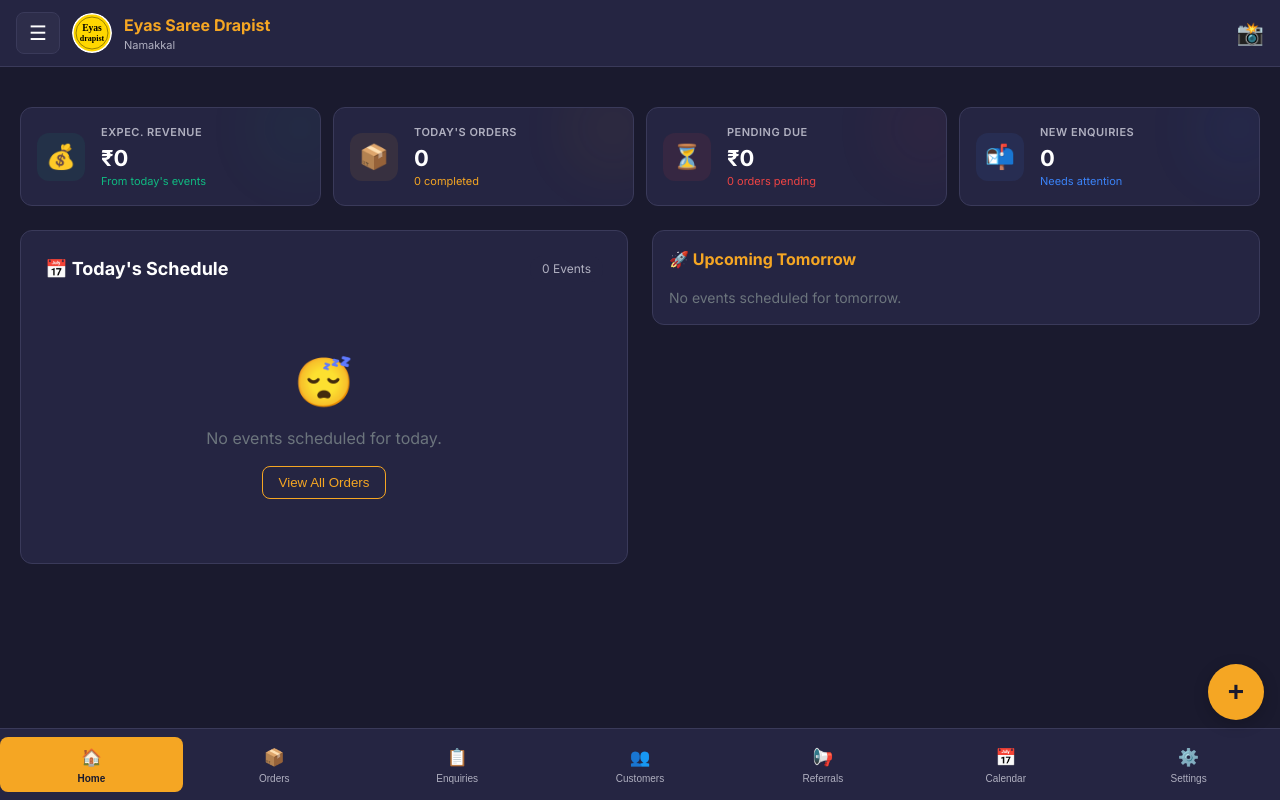
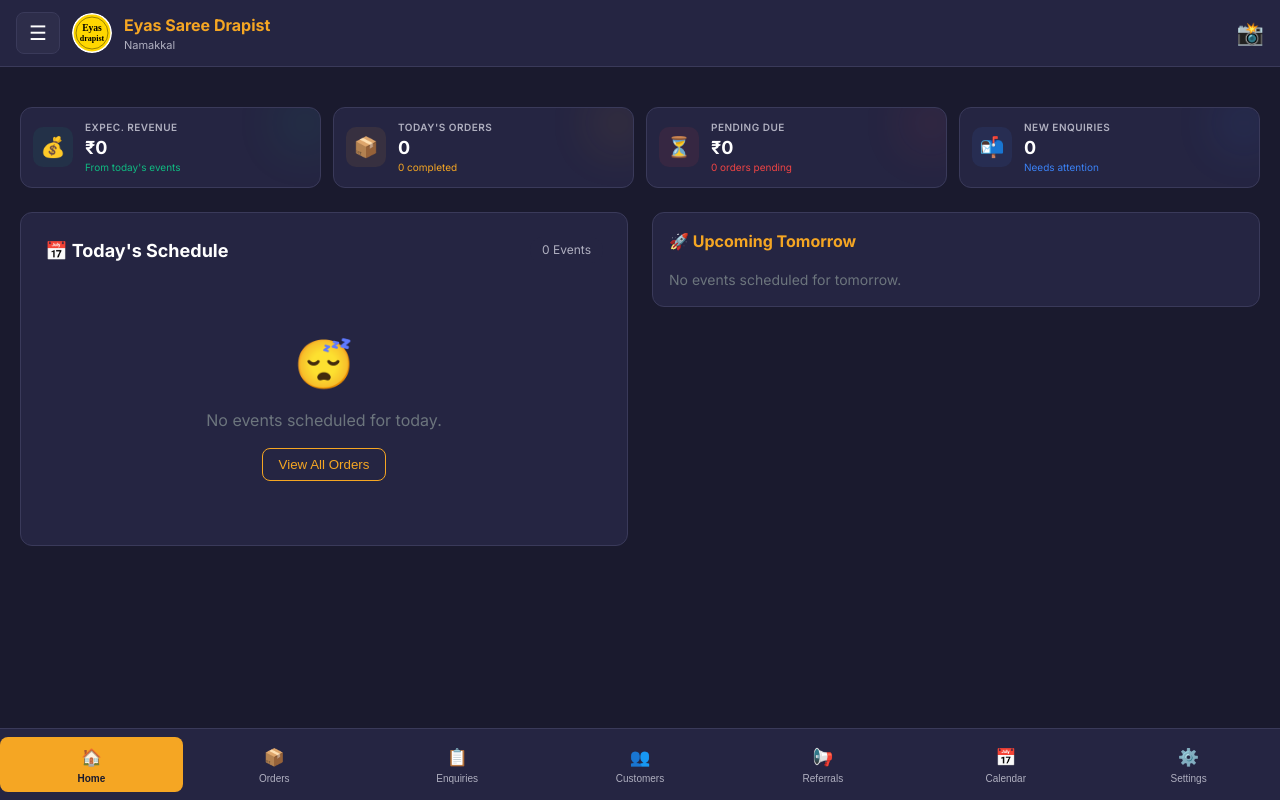
Before and after one commit to maniraja5599/EyasBookingApp, a React (Vite) app: page / in a window 1280 px wide. Built offline with nearby package versions, Linux system fonts and the light colour scheme.

Commit message:
Compacted_Dashboard_Stats_Removed_FAB

```diff
--- a/src/App.tsx
+++ b/src/App.tsx
@@ -533,39 +533,7 @@ const App: React.FC = () => {
         ))}
       </nav>
 
-      {/* Floating Action Button - Professional */}
-      <button
-        onClick={() => {
-          if (activeTab === 'enquiries') {
-            setShowEnquiryForm(true);
-          } else {
-            setShowOrderForm(true);
-          }
-        }}
-        style={{
-          position: 'fixed',
-          bottom: '80px',
-          right: '16px',
-          width: '56px',
-          height: '56px',
-          borderRadius: '50%',
-          background: 'var(--gold)',
-          color: 'var(--dark)',
-          border: 'none',
-          fontSize: '28px',
-          fontWeight: 'bold',
-          cursor: 'pointer',
-          boxShadow: 'var(--shadow-lg)',
-          zIndex: 100,
-          display: 'flex',
-          alignItems: 'center',
-          justifyContent: 'center',
-          transition: 'all 0.2s ease',
-        }}
-        title="Press N to create new"
-      >
-        +
-      </button>
+
 
       {/* Order Form Modal */}
       {showOrderForm && (
--- a/src/components/Dashboard.tsx
+++ b/src/components/Dashboard.tsx
@@ -32,33 +32,33 @@ export const Dashboard: React.FC<{
   const StatCard: React.FC<{ label: string; value: string | number; icon: string; color: string; subtext?: string }> = ({ label, value, icon, color, subtext }) => (
     <div className="glass-card" style={{
       ...cardStyle,
-      padding: '16px', // Increased padding slightly for balance
+      padding: '12px', // Compact padding
       display: 'flex',
-      alignItems: 'center', // Ensure vertical centering
-      gap: '16px', // Better gap
+      alignItems: 'center',
+      gap: '12px', // Compact gap
       position: 'relative',
       overflow: 'hidden',
-      minHeight: '90px', // Slightly taller
+      minHeight: '80px', // Compact height
       justifyContent: 'flex-start'
     }}>
       <div style={{
-        background: `${color}15`, // More subtle background
+        background: `${color}15`,
         color: color,
-        width: '48px',
-        height: '48px',
-        borderRadius: '12px',
+        width: '40px', // Smaller icon box
+        height: '40px',
+        borderRadius: '10px',
         display: 'flex',
         alignItems: 'center',
         justifyContent: 'center',
-        fontSize: '24px',
-        flexShrink: 0 // Prevent icon shrinking
+        fontSize: '20px', // Smaller icon
+        flexShrink: 0
       }}>
         {icon}
       </div>
-      <div style={{ flex: 1, minWidth: 0 }}> {/* flex: 1 and minWidth: 0 for text truncation to work */}
+      <div style={{ flex: 1, minWidth: 0, display: 'flex', flexDirection: 'column', justifyContent: 'center' }}>
         <div style={{
           color: 'var(--text-secondary)',
-          fontSize: '11px',
+          fontSize: '10px', // Smaller label
           fontWeight: '600',
           textTransform: 'uppercase',
           letterSpacing: '0.5px',
@@ -69,19 +69,19 @@ export const Dashboard: React.FC<{
           {label}
         </div>
         <div style={{
-          fontSize: '22px',
+          fontSize: '18px', // Smaller value
           fontWeight: 'bold',
           color: '#fff',
-          marginTop: '4px',
+          marginTop: '2px', // Tighter spacing
           lineHeight: '1.2'
         }}>
           {value}
         </div>
         {subtext && (
           <div style={{
-            fontSize: '11px',
+            fontSize: '10px', // Smaller subtext
             color: color,
-            marginTop: '2px',
+            marginTop: '1px',
             whiteSpace: 'nowrap',
             overflow: 'hidden',
             textOverflow: 'ellipsis'
@@ -90,16 +90,16 @@ export const Dashboard: React.FC<{
           </div>
         )}
       </div>
-      {/* Decorative Blur */}
+      {/* Decorative Blur - Reduced size */}
       <div style={{
         position: 'absolute',
-        right: '-15px',
-        top: '-15px',
-        width: '70px',
-        height: '70px',
+        right: '-10px',
+        top: '-10px',
+        width: '50px',
+        height: '50px',
         background: color,
-        filter: 'blur(35px)',
-        opacity: 0.08,
+        filter: 'blur(25px)',
+        opacity: 0.1,
         pointerEvents: 'none'
       }} />
     </div>
```
